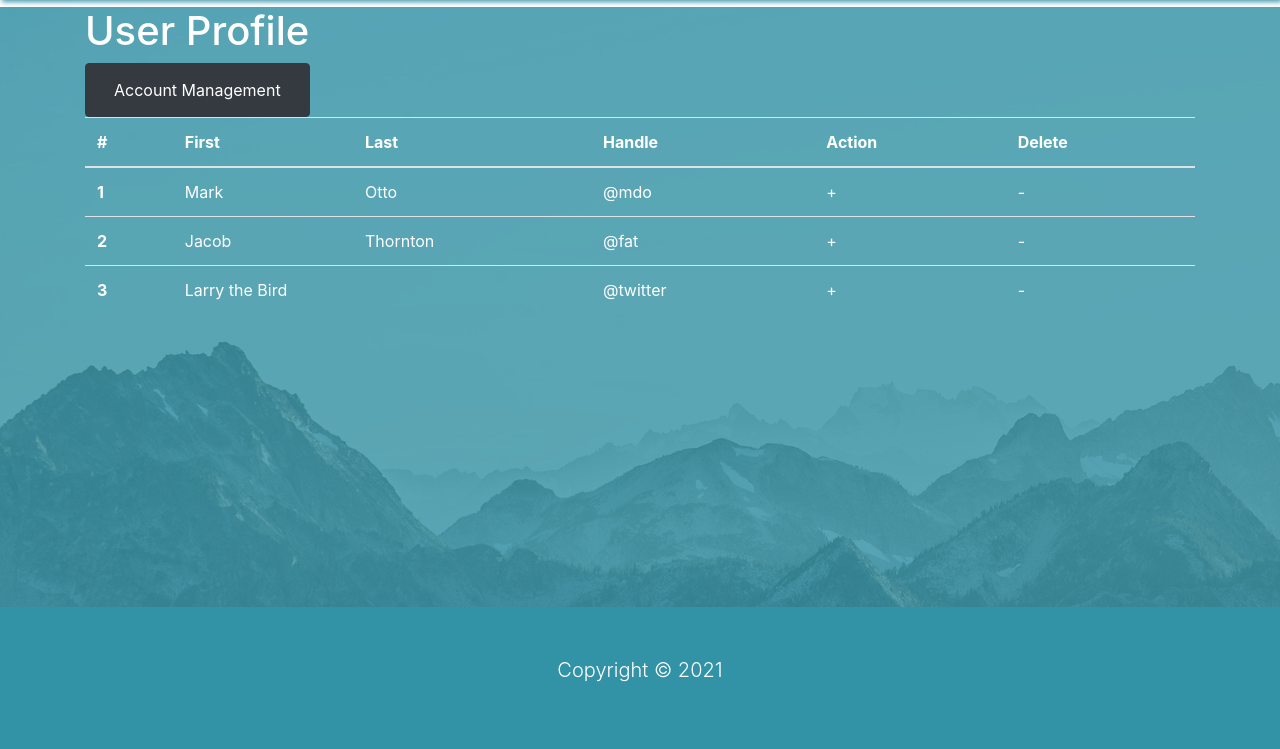
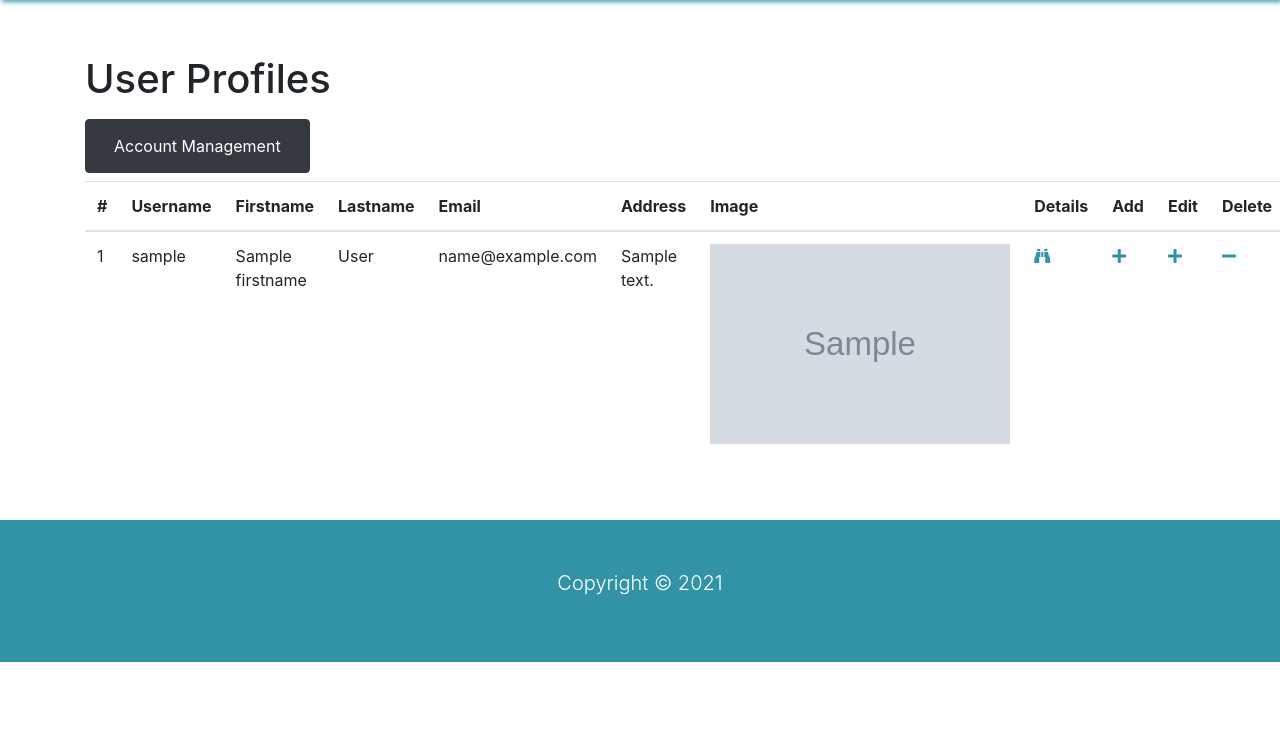
Before and after one commit to ea-augustin/Garage-MVC, a PHP site: template View/userProfile.php in a window 1280 px wide. Shown: the part 98-847 px from the top of the page. After the commit the page ends 760 px from the top, so only its background shows below. Run offline with PHP 8.4, Linux system fonts and the light colour scheme; the template is opened without the code that fills it: most values are stand-ins (such as "Sample title", 1, 10 or a date in 2020); grey boxes marked "Sample" are stand-in pictures; style sheets or scripts are compiled from the project's sources; some libraries are stand-ins or nearby versions.

Commit message:
Profiles view

```diff
--- a/Components/menu.php
+++ b/Components/menu.php
@@ -40,7 +40,8 @@
                     <a href="index.php?controller=admin&action=home" class="nav-link"><i class="fas fa-tools"></i></a>
                 </li>
                 <li class="nav-item">
-                    <a href="index.php?controller=user&action=profile" class="nav-link"><i class="fas fa-users"></i></a>
+                    <a href="index.php?controller=security&action=profiles" class="nav-link"><i class="fas
+                    fa-users"></i></a>
                 </li>
             </ul>
         </div>
--- a/Controller/CarController.php
+++ b/Controller/CarController.php
@@ -75,11 +75,11 @@ class CarController
             }
 
             if (($_FILES['carImg']['size'] > 600000)) {
-               $errors[] = 'The selected image it too large , please choose a smaller image';
-            }else{
+                $errors[] = 'The selected image it too large , please choose a smaller image';
+            } else {
                 if (in_array($extension_upload, $authorizedExtentions))
                     $filename = uniqid() . '_' . basename($_FILES['carImg']['name']);
-                 $imageUrl = move_uploaded_file($_FILES['carImg']['tmp_name'], 'images/car/'.$filename);
+                $imageUrl = move_uploaded_file($_FILES['carImg']['tmp_name'], 'images/car/' . $filename);
             }
 
             if (empty($_POST['description'])) {
--- a/View/allCarsView.php
+++ b/View/allCarsView.php
@@ -39,6 +39,7 @@ include 'Components/header.php';
                 <?php
 
                 foreach ($vehicles as $vehicle) {
+
                     echo('
                     <tr>
                     <td>' . $vehicle->getId() . '</td>
--- a/View/userProfile.php
+++ b/View/userProfile.php
@@ -11,47 +11,50 @@ include 'Components/header.php';
 <!--/Navigation Bar-->
 
 <!-- SHOWCASE -->
-<section id="showcase" class="py-5 mt-5">
-    <div class="primary-overlay text-white ">
+<section  class="py-5 mt-5 ">
+    <div class="primary-overlay">
         <div class="container">
-            <h1> User Profile</h1>
-            <span class="btn btn-dark"><a  href="index.php?controller=admin&action=manage"
-                                           class="nav-link text-white">Account Management</a> </span>
+            <h1> User Profiles</h1>
+            <span class="btn btn-dark my-2"><a  href="index.php?controller=admin&action=manage"
+                                           class="nav-link text-white ">Account Management</a> </span>
             <table class="table">
                 <thead>
                 <tr>
                     <th scope="col">#</th>
-                    <th scope="col">First</th>
-                    <th scope="col">Last</th>
-                    <th scope="col">Handle</th>
-                    <th scope="col">Action</th>
+                    <th scope="col">Username</th>
+                    <th scope="col">Firstname</th>
+                    <th scope="col">Lastname</th>
+                    <th scope="col">Email</th>
+                    <th scope="col">Address</th>
+                    <th scope="col">Image</th>
+                    <th scope="col">Details</th>
+                    <th scope="col">Add</th>
+                    <th scope="col">Edit</th>
                     <th scope="col">Delete</th>
                 </tr>
                 </thead>
                 <tbody>
-                <tr>
-                    <th scope="row">1</th>
-                    <td>Mark</td>
-                    <td>Otto</td>
-                    <td>@mdo</td>
-                    <td>+</td>
-                    <td>-</td>
+                <?php
+                foreach ($users as $user) {
+
+                    echo('
+                    <tr>
+                    <td>' . $user->getId() . '</td>
+                    <td>' . $user->getUsername() . '</td>
+                    <td>' . $user->getFirstname() . '</td>
+                    <td>' . $user->getLastname() . '</td>
+                     <td>' . $user->getEmail() . '</td>
+                    <td>' . $user->getAddress() . '</td>
+                    <td><img src="images/profiles/' . $user->getimage() . ' " style="height:200px; width:300px;" alt=' .
+                        $user->getUsername() . '></td>
+                    <td class=""><a href="index.php?controller=security&action=detail&id=' . $user->getId() . ' "><i class="fas fa-binoculars bg-light"></i></a></td>
+                    <td class=""><a href= "index.php?controller=security&action=add"><i class="fas fa-plus bg-light"></i></a></td>
+                       <td class=""><a href= "index.php?controller=security&action=add"><i class="fas fa-plus bg-light"></i></a></td>
+                    <td class=""><a href="index.php?controller=security&action=delete&id=' . $user->getId() . ' "><i class="fas fa-minus"></i></a></td>
                 </tr>
-                <tr>
-                    <th scope="row">2</th>
-                    <td>Jacob</td>
-                    <td>Thornton</td>
-                    <td>@fat</td>
-                    <td>+</td>
-                    <td>-</td>
-                </tr>
-                <tr>
-                    <th scope="row">3</th>
-                    <td colspan="2">Larry the Bird</td>
-                    <td>@twitter</td>
-                    <td>+</td>
-                    <td>-</td>
-                </tr>
+                    ');
+                }
+                ?>
                 </tbody>
             </table>
         </div>
--- a/index.php
+++ b/index.php
@@ -21,11 +21,16 @@ if ($_GET['controller'] == 'security') {
         $controller = new SecurityController();
         $controller->registerPage();
     }
+
     if ($_GET['action'] == 'logout') {
         $controller = new SecurityController();
         $controller->log_out();
     }
 
+    if ($_GET['action'] == 'profiles') {
+        $controller = new SecurityController();
+        $controller->getAllUserProfiles();
+    }
 
 }
 //*************************************************************************
```
Also changed, not shown: Controller/SecurityController.php (+21 -1 lines), Model/Class/User.php (+21 -1 lines), Model/Requests/UserManager.php (+39 -2 lines), images/profiles/60c641eb32749_profile4.jpg (added).
